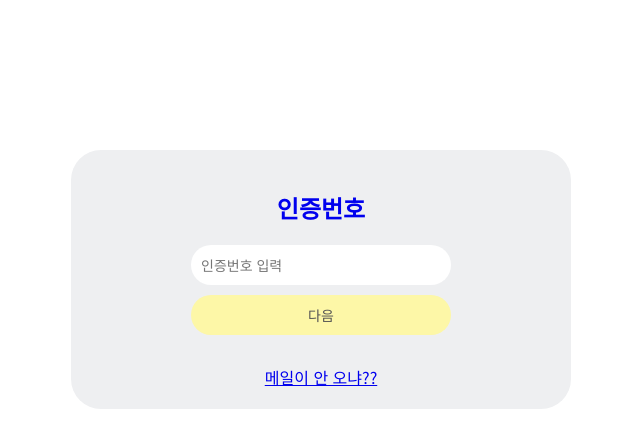
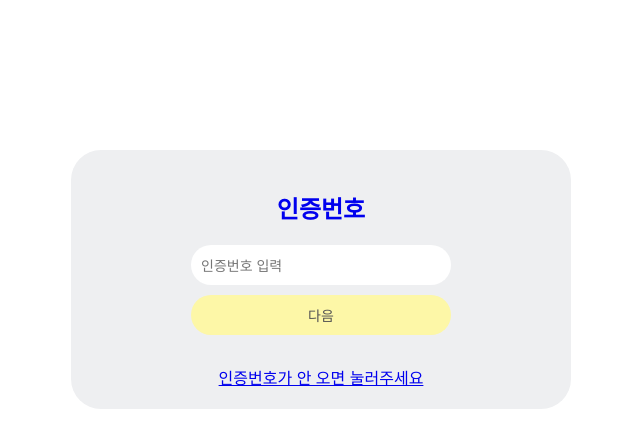
Before and after one commit to dolong2/connector, a website: page connector/findpw1.html in a window 1280 px wide. Shown: the whole page, without its empty margins (319-959 px from the left). Drawn offline with Linux system fonts and the light colour scheme.

Commit message:
something fix

```diff
--- a/connector/findpw1.html
+++ b/connector/findpw1.html
@@ -15,7 +15,7 @@
             <input type="text" name="num" required placeholder="인증번호 입력"class="text-field"autocomplete="off">
             <input type="submit" id="submit" value="다음" class="submit-btn"><br>
         </form>
-        <a href='/mail_auth'>메일이 안 오냐??</a>
+        <a href='/mail_auth'onclick='alert("메일을 다시 입력해 주세여")'>인증번호가 안 오면 눌러주세요</a>
         </div>
 </div>
 </body>
```
